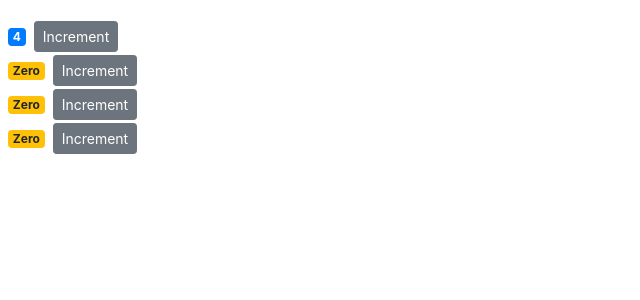
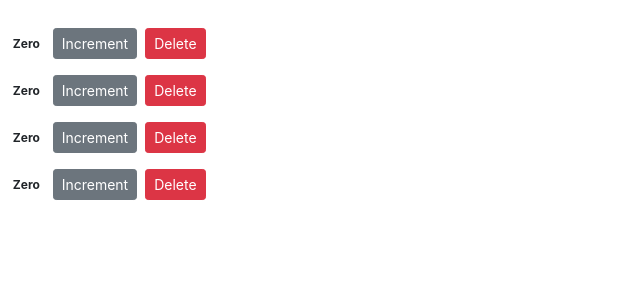
Before and after one commit to attackpiggy/Vidly_Project, a React (Create React App) app: page / in a window 1280 px wide. Shown: the top 300 px of the page, without its empty margins (0-640 px from the left). Built offline with nearby package versions, Linux system fonts and the light colour scheme.

Commit message:
minor button position changes

```diff
--- a/src/components/counter.jsx
+++ b/src/components/counter.jsx
@@ -14,12 +14,13 @@ handleIncrement=()=>
 
     render() {
       let classes ="badge m-2 badge-"
-      classes+=(this.state.value ===0) ? "warning" : "primary"
+      //classes+=(this.state.value ===0) ? "warning" : "primary"
 
 
       return (
 
           <div >
+
 
             <span className={classes}>{this.formatCount()}</span>
             <button
@@ -29,6 +30,7 @@ handleIncrement=()=>
               Increment
 
             </button>
+            <button className="btn btn-danger btn-sm m-2">Delete </button>
 
 
               </div>
--- a/src/components/counters.jsx
+++ b/src/components/counters.jsx
@@ -7,7 +7,7 @@ class Counters extends Component {
 
    state={
        counters:[
-        {id:1, value:4},
+        {id:1, value:0},
         {id:2, value:0},
         {id:3, value:0},
         {id:4, value:0}
```
